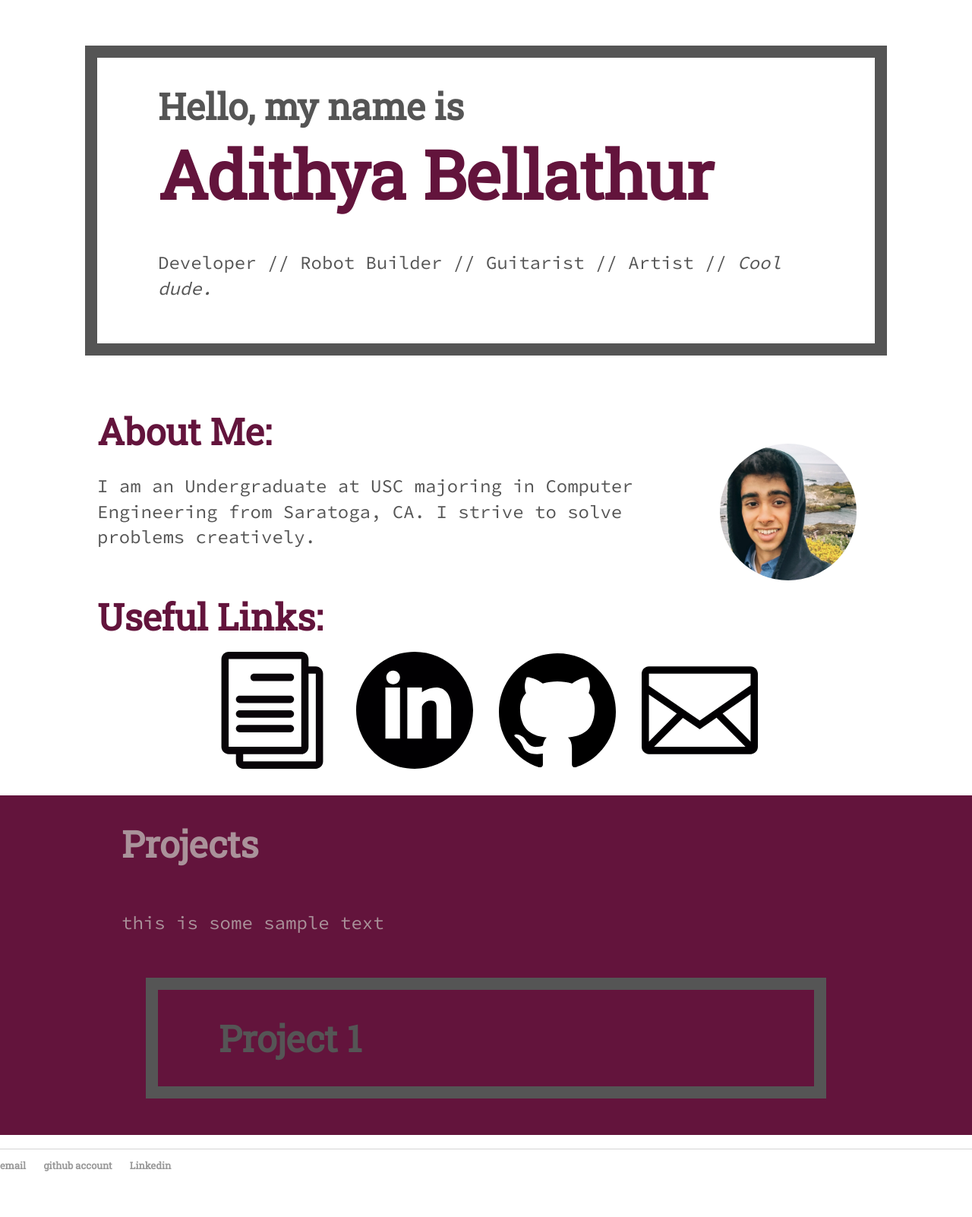
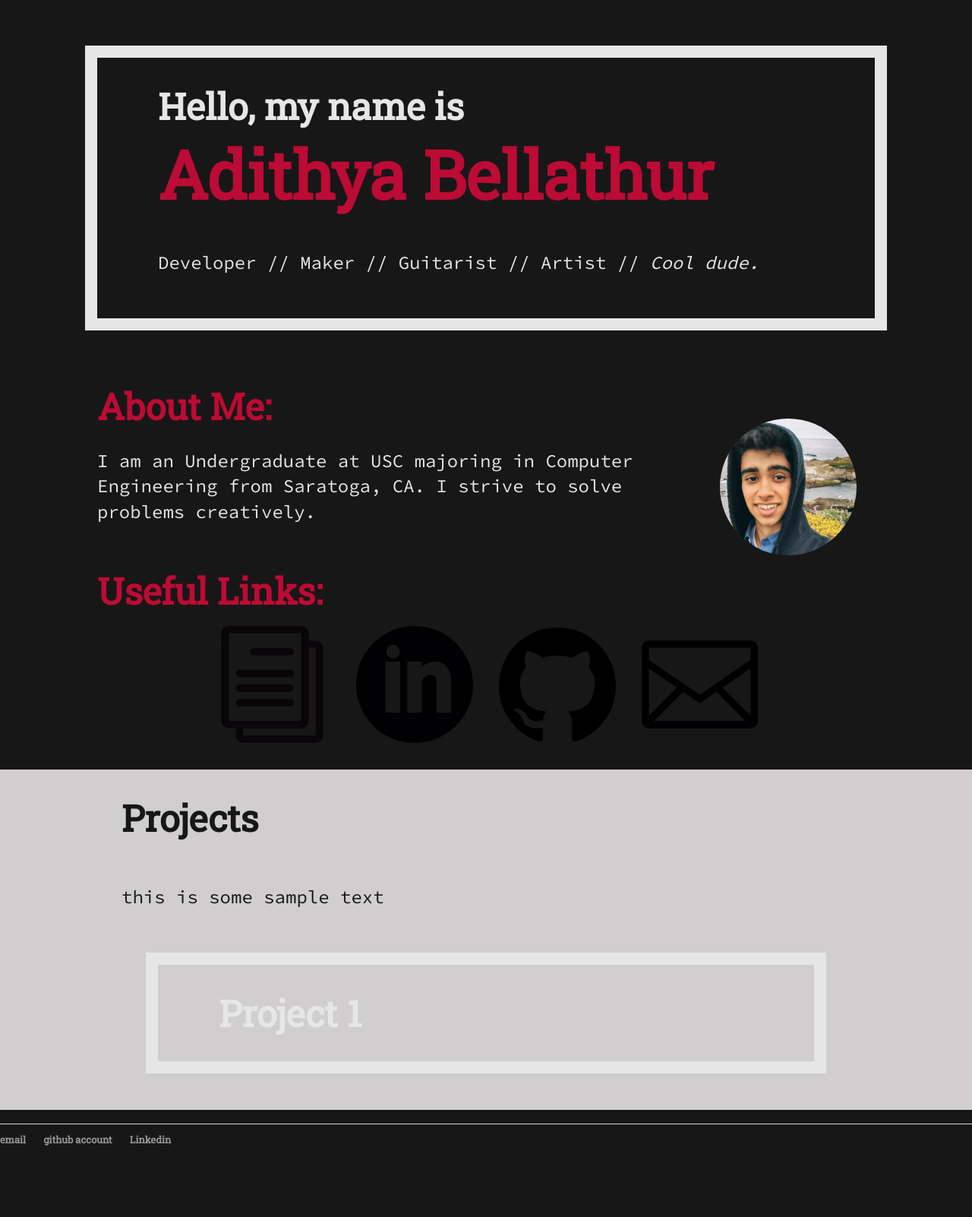
Before and after one commit to adibellathur/adibellathur.github.io, a Jekyll site: the page built from index.html, in a window 1280 px wide. Shown: the whole page at 76% size. Built offline with Jekyll 4.4.1, drawn with Linux system fonts in a browser that asks for light colours; after the commit the page ends 1568 px from its top, so only the background shows below that.

Commit message:
Maker Coloring

```diff
--- a/css/main.css
+++ b/css/main.css
@@ -1,4 +1,5 @@
 body {
+	background: #181717;
     margin: 60px auto;
     width: 100%;
 }
@@ -24,14 +25,14 @@ a:hover {
 h1 {
     font-size: 3em;
 	font-family: 'Roboto Slab', serif;
-	color: #555;
+	color: #e7e6e6;
 	display: inline;
 }
 h2 {
     font-size: 5.5em;
     font-family: 'Roboto Slab', serif;
 	/*font-family:'Helvetica Neue', 'Arial', 'Sans-Serif';*/
-	color: #63143C;
+	color: #BC0B34;
 	margin: 0em;
 	padding: 0px;
 }
@@ -39,7 +40,7 @@ h3 {
     font-size: 3em;
     font-family: 'Roboto Slab', serif;
 	/*font-family:'Helvetica Neue', 'Arial', 'Sans-Serif';*/
-	color: #63143C;
+	color: #BC0B34;
 	display: inline;
 }
 p {
@@ -47,11 +48,11 @@ p {
 	font-family: 'Source Code Pro', monospace;
     /*font-family:'Helvetica', 'Arial', 'Sans-Serif';*/
 	line-height: 1.4em;
-    color: #555;
+    color: #e7e6e6;
 }
 hr {
 	height: 1px;
-	color: #d5d5d5;
+	color: #e7e6e6;
 }
 footer {
     border-top: 1px solid #d5d5d5;
@@ -67,14 +68,14 @@ ul.posts li {
     list-style: none;
 }
 .theme-color {
-	background: #63143C;
+	background: #D0CECE;
 	padding: 2em 5em;
 }
 .text-field {
 	padding: 1em 8em;
 }
 .boxed {
-	border: 1em solid #555;
+	border: 1em solid #e7e6e6;
 	padding: 2em 5em;
 	margin: 1em 7em;
 }
@@ -83,6 +84,6 @@ ul.posts li {
 	padding: 1em;
 }
 .white {
-	color: #aa929a;
+	color: #181717;
 	padding: inherit;
 }
--- a/index.html
+++ b/index.html
@@ -7,7 +7,7 @@ title: Adithya Bellathur
 		<h1>Hello, my name is</h1>
 		<h2>Adithya Bellathur</h2>
 		<br>
-		<p> Developer // Robot Builder // Guitarist // Artist // <em>Cool dude.</em> </p>
+		<p> Developer // Maker // Guitarist // Artist // <em>Cool dude.</em> </p>
 	</div>
 	<br>
 	<br>
```
